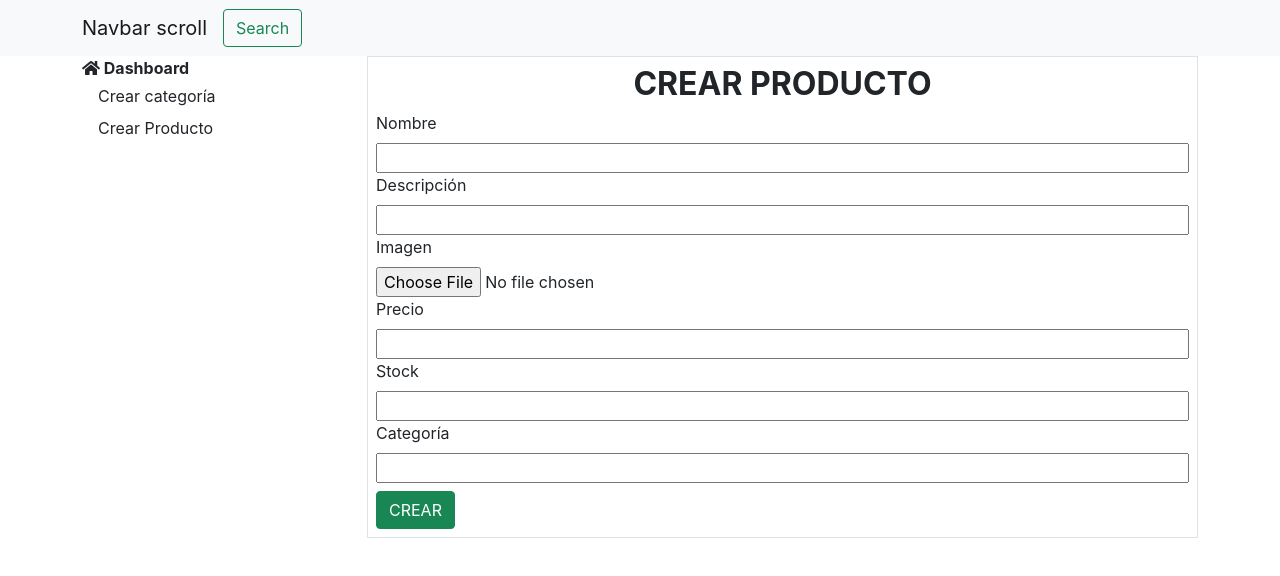
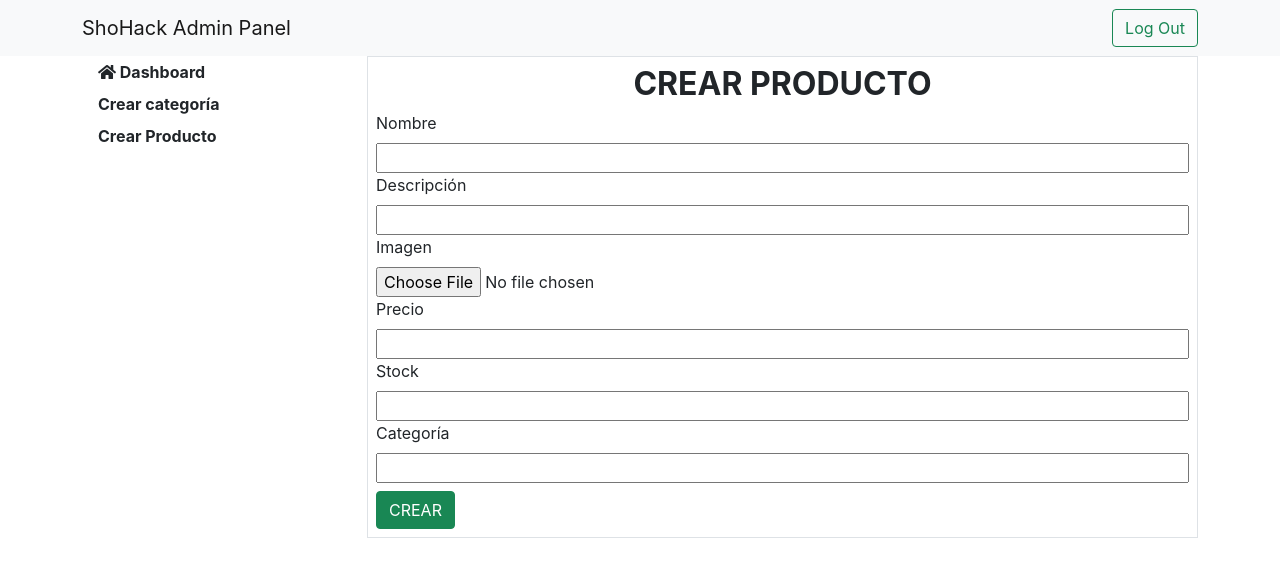
Before and after one commit to AleNunez7/Admin-ShoHack, a React (Create React App) app in the folder admin-shohack/: page /producto/crear in a window 1280 px wide. Shown: the top 576 px of the page. Built offline with nearby package versions, Linux system fonts and the light colour scheme.

Commit message:
Se hizo un update visual de el panel admin

```diff
--- a/admin-shohack/src/Components/Dashboard/Navbar.jsx
+++ b/admin-shohack/src/Components/Dashboard/Navbar.jsx
@@ -3,13 +3,11 @@ import React from "react";
 function Dashboard() {
   return (
     <>
-      <nav class="navbar navbar-expand-lg navbar-light bg-light">
-        <div class="container">
-          <a class="navbar-brand" href="#">
-            Navbar scroll
-          </a>
+      <nav className="navbar navbar-expand-lg navbar-light bg-light">
+        <div className="container">
+          <a className="navbar-brand">ShoHack Admin Panel</a>
           <button
-            class="navbar-toggler"
+            className="navbar-toggler"
             type="button"
             data-bs-toggle="collapse"
             data-bs-target="#navbarScroll"
@@ -17,12 +15,14 @@ function Dashboard() {
             aria-expanded="false"
             aria-label="Toggle navigation"
           >
-            <span class="navbar-toggler-icon"></span>
+            <span className="navbar-toggler-icon"></span>
           </button>
-          <div class="collapse navbar-collapse" id="navbarScroll">
-            <button class="btn btn-outline-success" type="submit">
-              Search
-            </button>
+          <div className="align-items-end">
+            <div className="collapse navbar-collapse align-items-end" id="navbarScroll">
+              <button className="btn btn-outline-success " type="submit">
+                Log Out
+              </button>
+            </div>
           </div>
         </div>
       </nav>
--- a/admin-shohack/src/Components/Dashboard/SidebarMenu.jsx
+++ b/admin-shohack/src/Components/Dashboard/SidebarMenu.jsx
@@ -3,15 +3,15 @@ import React from "react";
 function SidebarMenu() {
   return (
     <div className="">
-      <a className="text-dark fw-bold text-decoration-none" href="/dashboard">
+      <a className="text-dark fw-bold text-decoration-none dropdown-item" href="/dashboard">
         <i class="fas fa-home"></i> Dashboard
       </a>
 
-      <a class="dropdown-item" href="/producto/crear">
+      <a class="text-dark fw-bold dropdown-item" href="/producto/crear">
         Crear categoría
       </a>
 
-      <a class="dropdown-item" href="/producto/crear">
+      <a class="text-dark fw-bold dropdown-item" href="/producto/crear">
         Crear Producto
       </a>
     </div>
```
